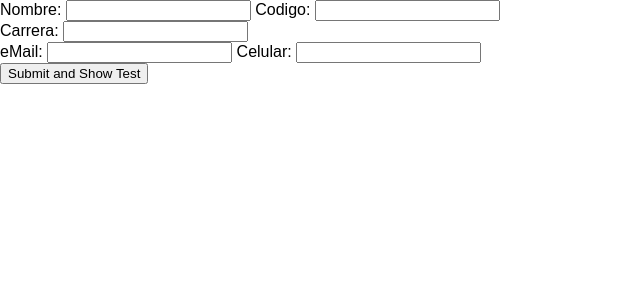
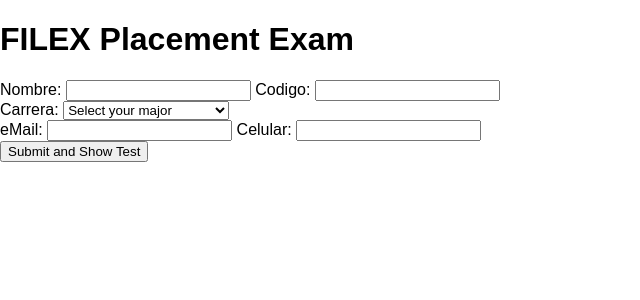
Before and after one commit to grochadc/filex-placement-exam, a React (Create React App) app: page / in a window 1280 px wide. Shown: the top 300 px of the page, without its empty margins (0-640 px from the left). Built offline with nearby package versions, Linux system fonts and the light colour scheme.

Commit message:
Implement a switch to render the correct part of the test

```diff
--- a/src/App.js
+++ b/src/App.js
@@ -5,24 +5,26 @@ import Test from './components/Test';
 class App extends Component {
   constructor(props){
     super(props);
-    this.state = { test: false};
-    this.handleClick = this.handleClick.bind(this);
+    this.state = { section: 'info'};
     this.handleInfo = this.handleInfo.bind(this);
-  }
-  handleClick(){
-    this.setState({test: true});
   }
   handleInfo(info){
     this.setState({
-      test: true,
+      section: 'test',
       contact: info
     });
   }
   render() {
     return (
-      this.state.test ?
+      <div>
+      <h1>FILEX Placement Exam</h1>
+      { this.state.section === 'test' ?
         <Test /> :
-        <PersonalInfo sendInfo={this.handleInfo}/>
+        this.state.section === 'info' ?
+          <PersonalInfo sendInfo={this.handleInfo}/> :
+          null
+      }
+      </div>
     );
   }
 }
--- a/src/components/PersonalInfo.js
+++ b/src/components/PersonalInfo.js
@@ -1,4 +1,14 @@
 import React, {Component} from 'react';
+
+
+const majors = [
+  {value: 'agn', option: 'Agronegocios'},
+  {value: 'academico', option: 'Academico'},
+  {value: 'administrativo', option: 'Administrativo'},
+  {value: 'mcpe', option: 'Medico Cirujano Partero'},
+  {value: 'externo', option: 'Externo'},
+
+];
 
 class PersonalInfo extends Component {
   constructor(props){
@@ -29,12 +39,16 @@ class PersonalInfo extends Component {
   render(){
     return (
       <div className="personal-data">
-      <form onSubmit={this.handleSubmit}>
-      <label htmlFor="name">Nombre: </label><input type="text" id="name" ref="name" /> <label htmlFor="code">Codigo: </label><input type="text" id="code" ref="code"/><br />
-      <label htmlFor="major">Carrera: </label><input type="text" id="major" ref="major" /><br />
-      <label htmlFor="email">eMail: </label><input type="email" id="email" ref="email" /> <label htmlFor="cel">Celular: </label><input type="text" id="cel" ref="cellphone"/><br />
-      <button type="submit">Submit and Show Test</button>
-      </form>
+        <form onSubmit={this.handleSubmit}>
+          <label htmlFor="name">Nombre: </label><input type="text" id="name" ref="name" /> <label htmlFor="code">Codigo: </label><input type="text" id="code" ref="code"/><br />
+          <label htmlFor="major">Carrera: </label>
+          <select name="major" ref="major">
+            <option value="" disabled selected>Select your major</option>
+            {majors.map((m, i) => <option key={i} value={m.value}>{m.option}</option>)}
+          </select><br />
+          <label htmlFor="email">eMail: </label><input type="email" id="email" ref="email" /> <label htmlFor="cel">Celular: </label><input type="text" id="cel" ref="cellphone"/><br />
+          <button type="submit">Submit and Show Test</button>
+        </form>
       </div>
     );
   }
```
